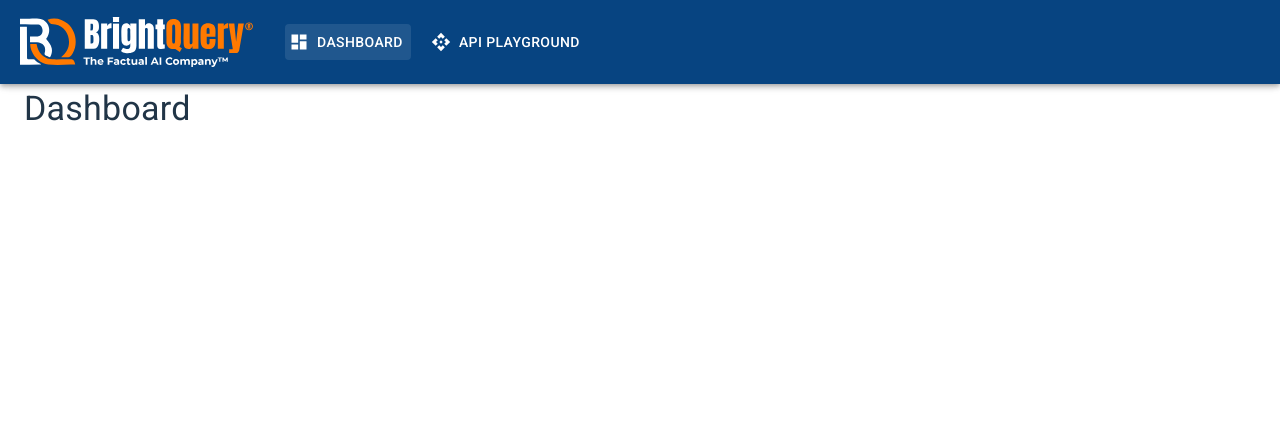
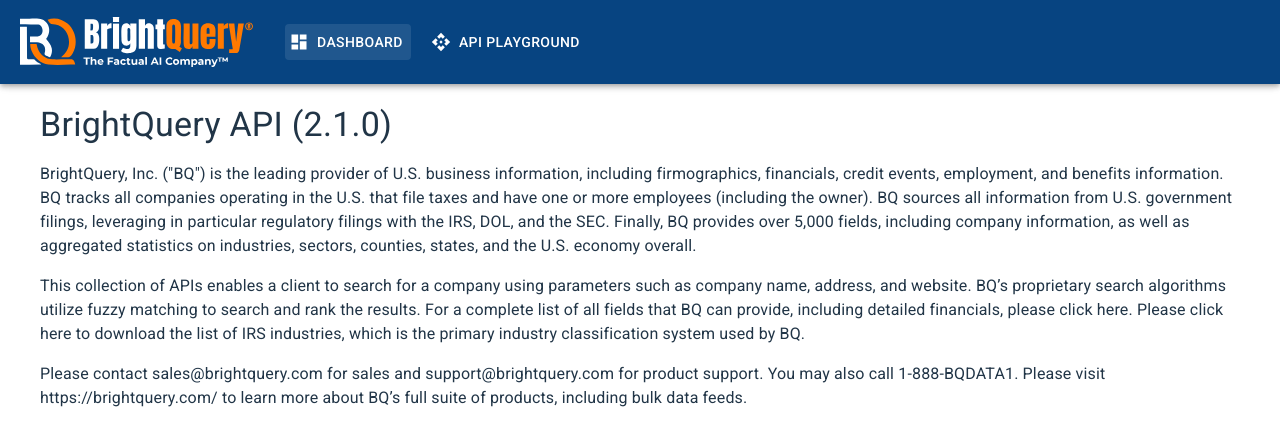
Before and after one commit to brightquery-inc/bq-apidocs, a React (Vite) app: page /dashboard in a window 1280 px wide. Shown: the top 446 px of the page. Built offline with nearby package versions, Linux system fonts and the light colour scheme.

Commit message:
add sample content on dashboard

```diff
--- a/src/pages/Dashboard.tsx
+++ b/src/pages/Dashboard.tsx
@@ -2,15 +2,28 @@
 import {
   Box,
   Typography,
-
+Grid
 } from '@mui/material';
 
 
 const Dashboard: React.FC = () => {
   return (
-    <Box>
-      <Typography variant="h4">Dashboard</Typography>
-    </Box>
+    <Grid container spacing={2}>
+      <Grid item xs={12} md={6} sx={{padding: 2}}>
+
+      <Typography variant="h4">BrightQuery API (2.1.0)</Typography>
+      <Typography variant="body1" sx={{marginBottom: 2, marginTop: 2}}>
+      BrightQuery, Inc. ("BQ") is the leading provider of U.S. business information, including firmographics, financials, credit events, employment, and benefits information. BQ tracks all companies operating in the U.S. that file taxes and have one or more employees (including the owner). BQ sources all information from U.S. government filings, leveraging in particular regulatory filings with the IRS, DOL, and the SEC. Finally, BQ provides over 5,000 fields, including company information, as well as aggregated statistics on industries, sectors, counties, states, and the U.S. economy overall.
+      </Typography>
+      <Typography variant="body1" sx={{ marginBottom: 2 }}>
+      This collection of APIs enables a client to search for a company using parameters such as company name, address, and website. BQ’s proprietary search algorithms utilize fuzzy matching to search and rank the results. For a complete list of all fields that BQ can provide, including detailed financials, please click here. Please click here to download the list of IRS industries, which is the primary industry classification system used by BQ.
+      </Typography>
+      <Typography variant="body1" sx={{ marginBottom: 2 }}>
+      Please contact sales@brightquery.com for sales and support@brightquery.com for product support. You may also call 1-888-BQDATA1. Please visit https://brightquery.com/ to learn more about BQ’s full suite of products, including bulk data feeds.
+      </Typography>
+   </Grid>
+
+    </Grid>
   );
 };
 
```
